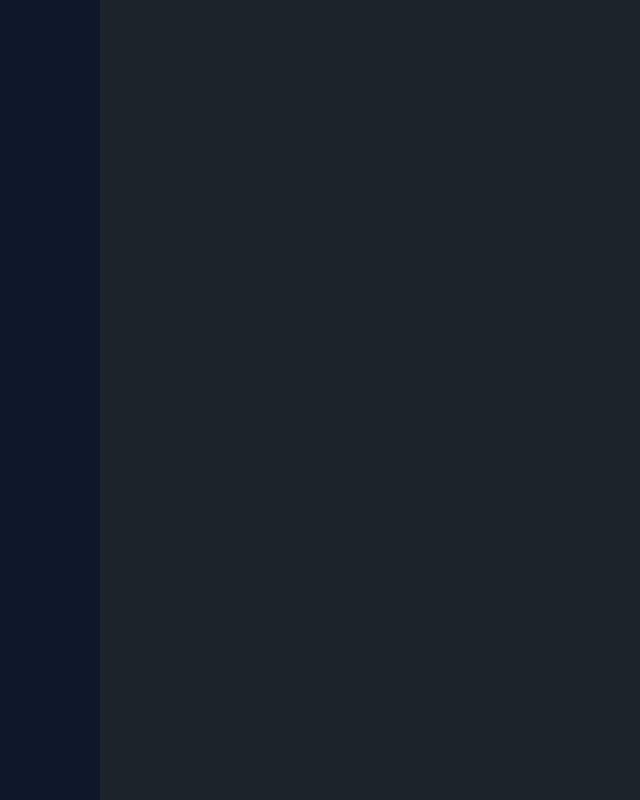
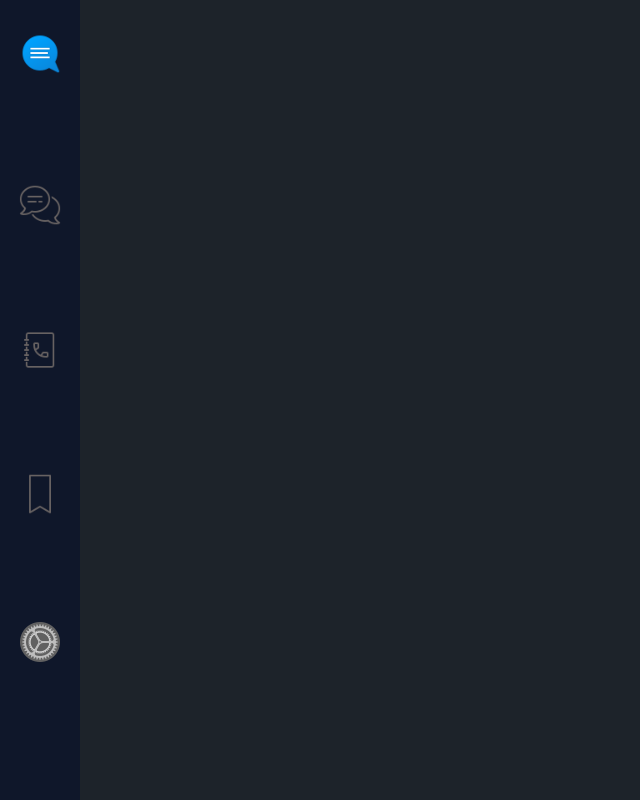
Before and after one commit to Souvik00076/chat-buddies, a React (Vite) app: page / in a window 1280 px wide. Shown: the whole page, without its empty margins (0-640 px from the left). Built offline with nearby package versions, Linux system fonts and the light colour scheme.

Commit message:
Nav component completed

```diff
--- /dev/null
+++ b/src/components/shared/Nav.tsx
@@ -0,0 +1,98 @@
+import { Dispatch, FC, SetStateAction, useCallback } from "react";
+import {
+  IconBookMarkListNormal,
+  IconBookMarkListPrimary,
+  IconCallListNormal,
+  IconCallListPrimary,
+  IconLogoPrimary,
+  IconMessageListNormal,
+  IconMessageListPrimary,
+  IconSettingNormal,
+  IconSettingPrimary,
+  NAV_ITEMS,
+} from "../../constants";
+
+type TNavProp = {
+  selectedItem: keyof typeof NAV_ITEMS;
+  setSelectedItem: Dispatch<SetStateAction<keyof typeof NAV_ITEMS>>;
+};
+
+export const Nav: FC<TNavProp> = ({ selectedItem, setSelectedItem }) => {
+  // Define a function to determine the size and classes for each icon
+  const getIconClasses = useCallback(
+    (item: keyof typeof NAV_ITEMS) => {
+      return `transition-transform duration-300  hover:cursor-pointer ${selectedItem === item ? "scale-125" : "scale-100"}`;
+    },
+    [selectedItem],
+  );
+  // Define a function to determine the size and classes for each icon
+
+  return (
+    <div
+      className="
+        py-8
+        h-full
+        w-[80px]
+        bg-nav-color
+        flex
+        flex-col
+        gap-y-2
+        items-center
+      "
+    >
+      <img
+        src={IconLogoPrimary}
+        width={42}
+        height={42}
+        className="hover:cursor-pointer"
+        onClick={() => setSelectedItem(NAV_ITEMS.NOT_SELECTED)}
+      />
+      <div className="flex flex-col justify-evenly flex-1 items-center">
+        <img
+          src={
+            selectedItem === NAV_ITEMS.CHAT
+              ? IconMessageListPrimary
+              : IconMessageListNormal
+          }
+          width={42}
+          height={42}
+          className={getIconClasses(NAV_ITEMS.CHAT)}
+          onClick={() => setSelectedItem(NAV_ITEMS.CHAT)}
+        />
+        <img
+          src={
+            selectedItem === NAV_ITEMS.CALL
+              ? IconCallListPrimary
+              : IconCallListNormal
+          }
+          width={42}
+          height={42}
+          className={getIconClasses(NAV_ITEMS.CALL)}
+          onClick={() => setSelectedItem(NAV_ITEMS.CALL)}
+        />
+        <img
+          src={
+            selectedItem === NAV_ITEMS.BOOKMARK
+              ? IconBookMarkListPrimary
+              : IconBookMarkListNormal
+          }
+          width={42}
+          height={42}
+          className={getIconClasses(NAV_ITEMS.BOOKMARK)}
+          onClick={() => setSelectedItem(NAV_ITEMS.BOOKMARK)}
+        />
+        <img
+          src={
+            selectedItem === NAV_ITEMS.SETTING
+              ? IconSettingPrimary
+              : IconSettingNormal
+          }
+          width={48}
+          height={48}
+          className={getIconClasses(NAV_ITEMS.SETTING)}
+          onClick={() => setSelectedItem(NAV_ITEMS.SETTING)}
+        />
+      </div>
+    </div>
+  );
+};
--- /dev/null
+++ b/src/components/shared/index.ts
@@ -0,0 +1,3 @@
+import { Nav } from "./Nav";
+
+export { Nav };
--- /dev/null
+++ b/src/constants/enums.ts
@@ -0,0 +1,8 @@
+export enum NAV_ITEMS {
+  BOOKMARK = "BOOKMARK",
+  CALL = "CALL",
+  CHAT = "CHAT",
+  PROFILE = "PROFILE",
+  SETTING = "SETTING",
+  NOT_SELECTED = "NOT_SELECTED",
+}
--- a/src/constants/image-constants.ts
+++ b/src/constants/image-constants.ts
@@ -6,7 +6,7 @@ import IconMessageListNormal from "../assets/icon_messagelist_normal.png";
 import IconMessageListPrimary from "../assets/icon_messagelist_primary.png";
 import IconSettingNormal from "../assets/icon_setting_normal.png";
 import IconSettingPrimary from "../assets/icon_settings_primary.png";
-
+import IconLogoPrimary from "../assets/icon_logo.png";
 export {
   IconSettingNormal,
   IconMessageListNormal,
@@ -16,4 +16,5 @@ export {
   IconMessageListPrimary,
   IconCallListPrimary,
   IconBookMarkListPrimary,
+  IconLogoPrimary,
 };
--- a/src/constants/index.ts
+++ b/src/constants/index.ts
@@ -1 +1,3 @@
 export * from "./routes";
+export * from "./image-constants";
+export * from "./enums";
--- a/src/pages/Dashboard.tsx
+++ b/src/pages/Dashboard.tsx
@@ -1,10 +1,15 @@
-import { FC } from "react";
+import { FC, useState } from "react";
 import { Outlet } from "react-router-dom";
+import { Nav } from "../components/shared";
+import { NAV_ITEMS } from "../constants";
 
 export const Dashboard: FC = () => {
+  const [selectedItem, setSelectedItem] = useState<keyof typeof NAV_ITEMS>(
+    NAV_ITEMS.NOT_SELECTED,
+  );
   return (
     <div className="h-screen flex items-center">
-      <div className="h-full w-[100px] bg-nav-color"></div>
+      <Nav selectedItem={selectedItem} setSelectedItem={setSelectedItem} />
       <Outlet />
     </div>
   );
--- /dev/null
+++ b/src/pages/PageWrapper.tsx
@@ -0,0 +1,5 @@
+import { FC } from "react";
+
+export const PageWrapper: FC = () => {
+  return <></>;
+};
```
Also changed, not shown: src/assets/icon_logo.png (renamed from src/assets/icon_message.png).
